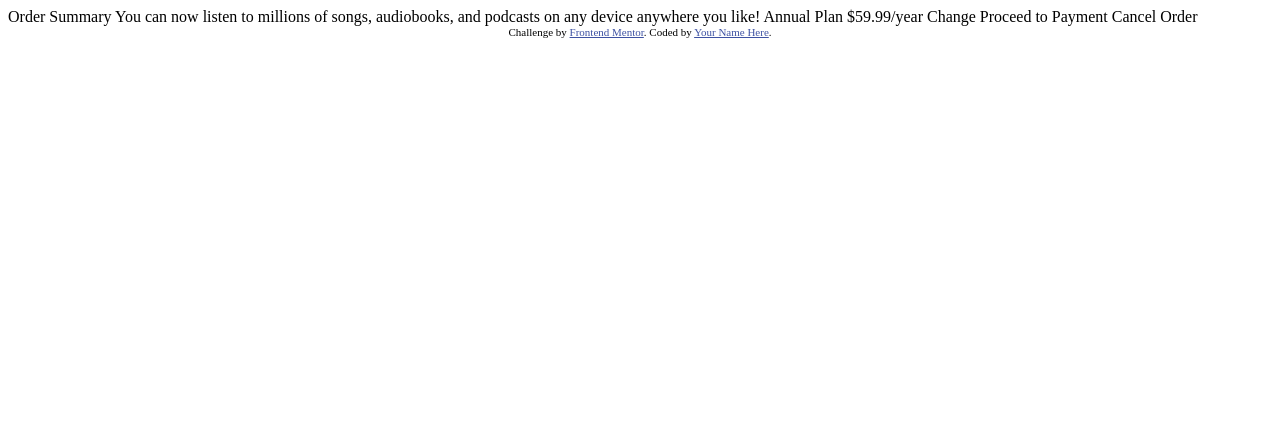
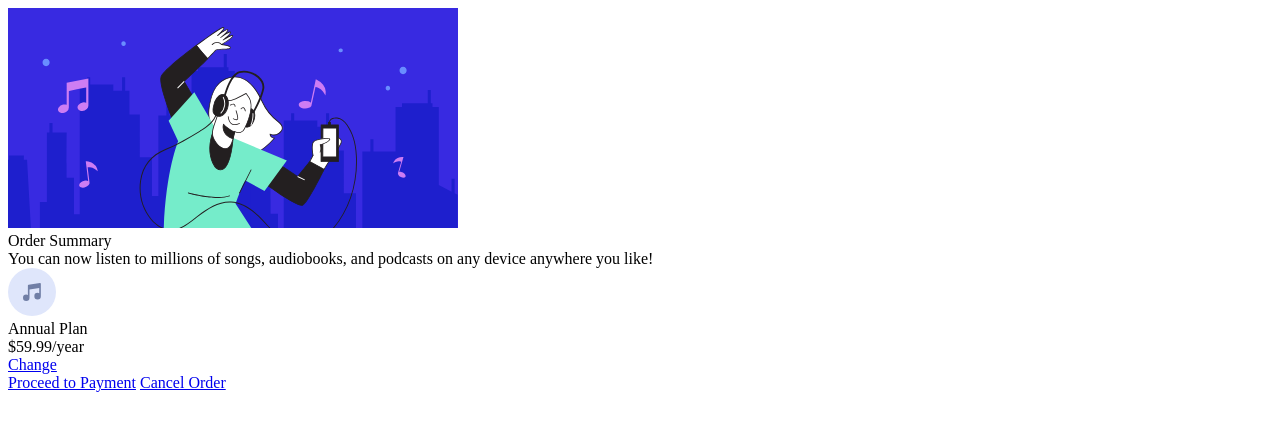
Before and after one commit to duynguyen0613/front__end-order-summary-component-challenge-hub, a plain HTML site: page index.html in a window 1280 px wide. Drawn offline with Linux system fonts and the light colour scheme.

Commit message:
Html is completed

```diff
--- a/index.html
+++ b/index.html
@@ -1,37 +1,45 @@
 <!DOCTYPE html>
 <html lang="en">
+
 <head>
-  <meta charset="UTF-8">
-  <meta name="viewport" content="width=device-width, initial-scale=1.0"> <!-- displays site properly based on user's device -->
+    <meta charset="UTF-8">
+    <meta name="viewport" content="width=device-width, initial-scale=1.0">
+    <!-- displays site properly based on user's device -->
 
-  <link rel="icon" type="image/png" sizes="32x32" href="./images/favicon-32x32.png">
+    <link rel="icon" type="image/png" sizes="32x32" href="./images/favicon-32x32.png">
 
-  <title>Frontend Mentor | Order summary card</title>
+    <link rel="stylesheet" href="css/style.css">
 
-  <!-- Feel free to remove these styles or customise in your own stylesheet 👍 -->
-  <style>
-    .attribution { font-size: 11px; text-align: center; }
-    .attribution a { color: hsl(228, 45%, 44%); }
-  </style>
+    <title>Frontend Mentor | Order summary card</title>
+
 </head>
+
 <body>
 
-  Order Summary
+    <div class="card">
+        <div class="card__img-box">
+            <img src="./images/illustration-hero.svg" alt="">
+        </div>
+        <div class="card__content">
+            <div class="title">Order Summary</div>
+            <div class="text">You can now listen to millions of songs, audiobooks, and podcasts on any device anywhere you like!</div>
+        </div>
+        <div class="card__plan">
+            <span><img src="./images/icon-music.svg" alt=""></span>
+            <span>
+              <div class="card__plan--title">Annual Plan</div>
+              <div class="card__plan--price">$59.99/year</div>
+            </span>
+            <span><a href="https://google.com" target="_blank">Change</a></span>
+        </div>
 
-  You can now listen to millions of songs, audiobooks, and podcasts on any
-  device anywhere you like!
 
-  Annual Plan
-  $59.99/year
+        <div class="card__footer">
+            <a href="#" class="btn btn--payment">Proceed to Payment</a>
+            <a href="#" class="btn btn--cancel">Cancel Order</a>
+        </div>
+    </div>
+    <script src="./js/app.js"></script>
+</body>
 
-  Change
-
-  Proceed to Payment
-  Cancel Order
-
-  <div class="attribution">
-    Challenge by <a href="https://www.frontendmentor.io?ref=challenge" target="_blank">Frontend Mentor</a>.
-    Coded by <a href="#">Your Name Here</a>.
-  </div>
-</body>
 </html>
```
Also changed, not shown: css/style.css (added), js/app.js (added).
